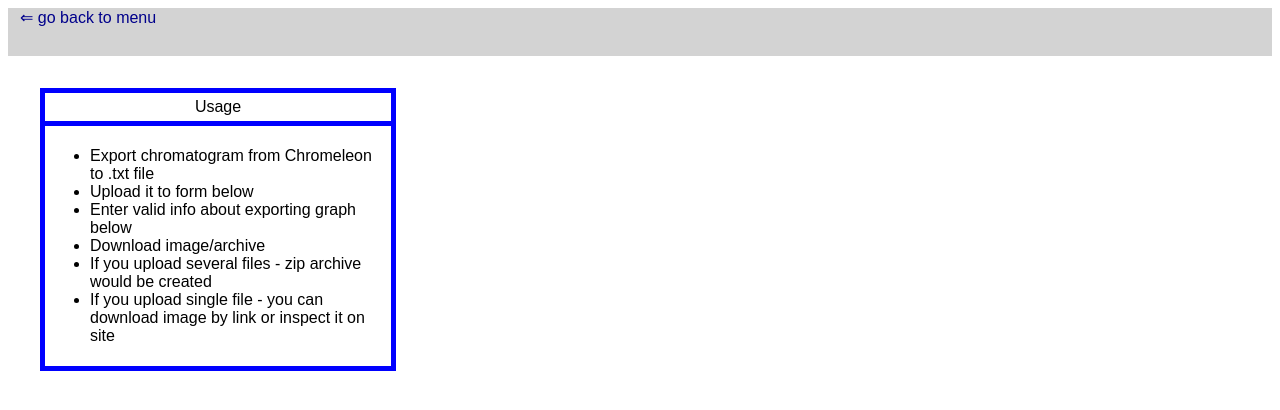
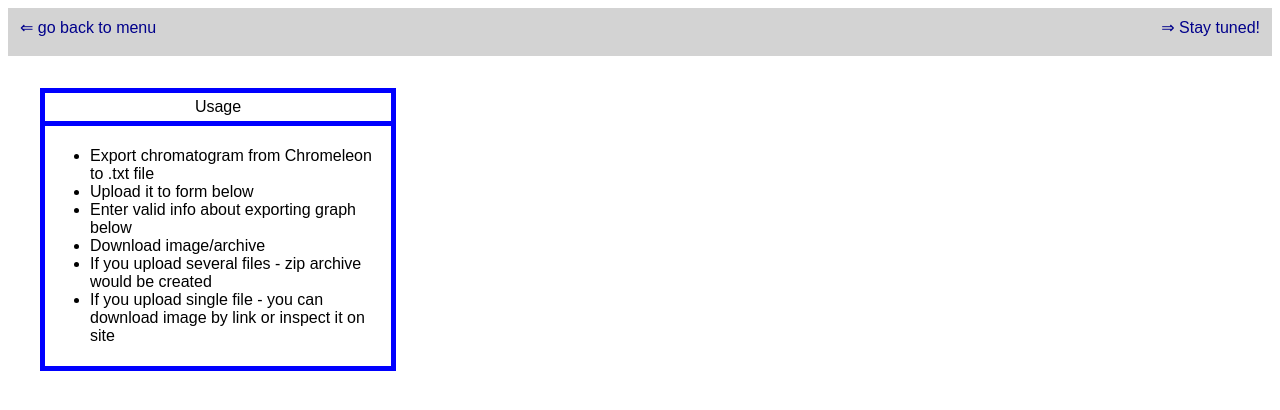
Before and after one commit to alex123012/DjangoApp, a Django app: template templates/ChromoGraph/base.html in a window 1280 px wide. Shown: the top 410 px of the page. Run offline with Django 3.2, Linux system fonts and the light colour scheme; the template is opened without the code that fills it, so the values that code supplies are empty.

Commit message:
Version 0.1.0 upload

```diff
--- a/templates/ChromoGraph/base.html
+++ b/templates/ChromoGraph/base.html
@@ -11,10 +11,10 @@
  <nav>
 <ul>
     <li><a href="/" class="back">&lArr; go back to menu</a></li>
-{#    <li><a href={% url 'ChromoGraph:chromograph' %} class="forward">&rArr; Upload multiple files</a></li>#}
+    <li><a href={% url 'ChromoGraph:chromograph' %} class="forward">&rArr; Stay tuned!</a></li>
 </ul>
 </nav>
- <div style="width:21em; text-align: center; border: 5px blue solid; padding: 5px; margin: 2em 2em 0px;">
+ <div style="width:21em; text-align: center; border: 5px blue solid; padding: 5px; margin: 2em 2em 0;">
      Usage
  </div>
  <div style="width:21em; border: 5px blue solid; padding: 5px; margin: -5px 2em 1.5em;">
--- a/templates/ChromoGraph/index.html
+++ b/templates/ChromoGraph/index.html
@@ -16,7 +16,7 @@
     {% for n in filename %}
 
     {% load static %}
-    <img src={% static n %} alt="Kurwa" height="666" width="1000"
+    <img src={% static n %} alt="Image" height="666" width="1000"
     style="position: absolute; top: 9%; right: 2em;">
     <p><a href='static/{{ n }}' download style="position:absolute; bottom: 6.5%; left: 39%">link to image</a></p>
 
--- a/views.py
+++ b/views.py
@@ -7,7 +7,7 @@ import zipfile
 
 
 class FileFieldView(FormView):
-    form_class = FileFieldForm  # Upload from from forms.py for template
+    form_class = FileFieldForm({'min_time': 15, 'max_time': 45})  # Upload from from forms.py for template
     template_name = os.path.join("ChromoGraph", "index.html")  # Basic template
 
     def get(self, request, **kwargs):
```
